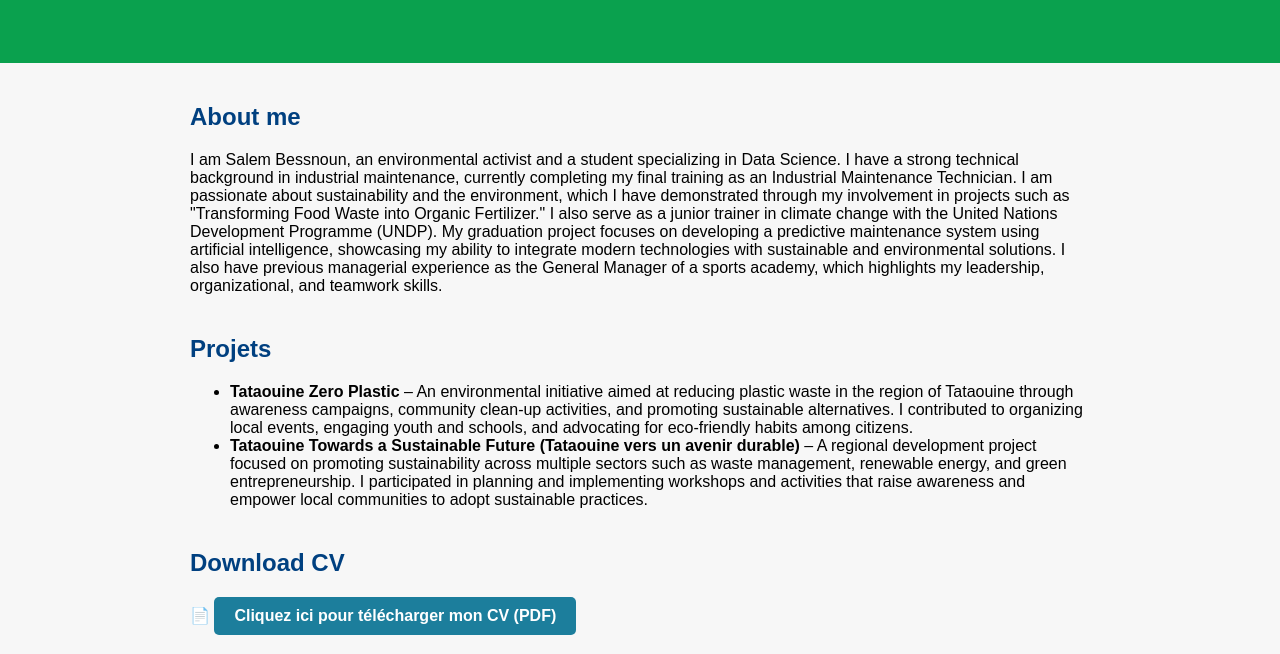
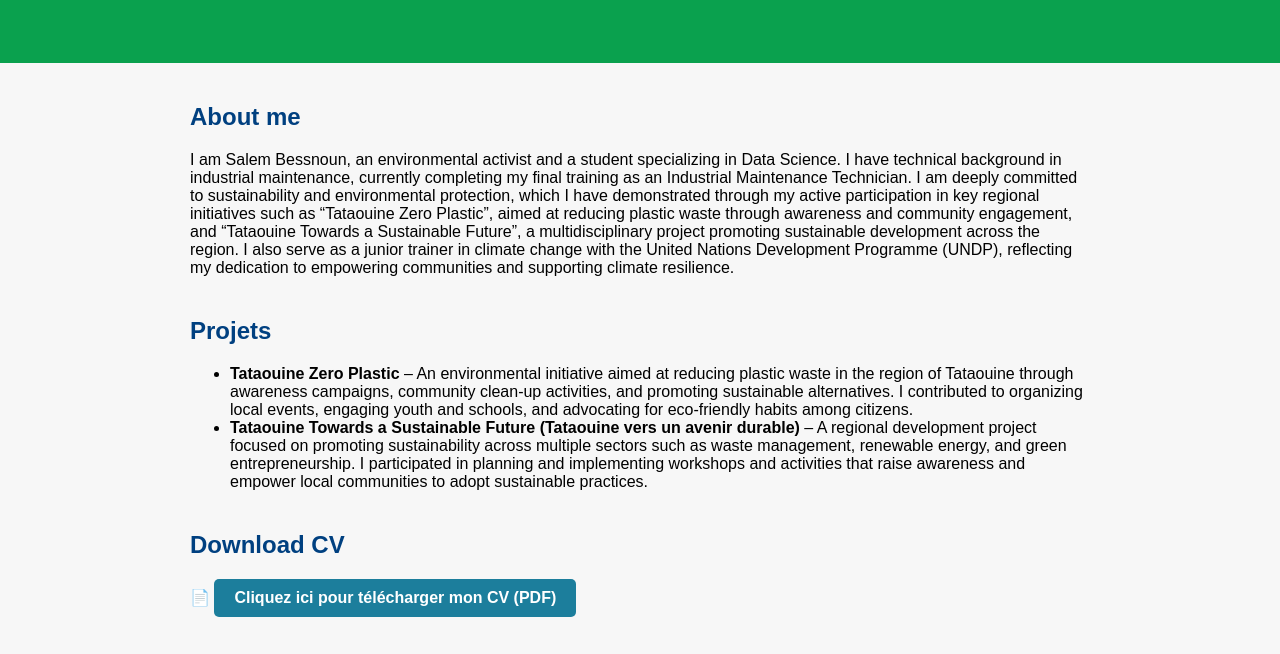
Before and after one commit to bessnoun-salem/portfolio-salem, a plain HTML site: page index.html in a window 1280 px wide. Shown: the part 142-796 px from the top of the page. Drawn offline with Linux system fonts and the light colour scheme.

Commit message:
Add files via upload

```diff
--- a/index.html
+++ b/index.html
@@ -69,7 +69,8 @@
 
   <section>
     <h2>About me</h2>
-    <p>I am Salem Bessnoun, an environmental activist and a student specializing in Data Science. I have a strong technical background in industrial maintenance, currently completing my final training as an Industrial Maintenance Technician. I am passionate about sustainability and the environment, which I have demonstrated through my involvement in projects such as "Transforming Food Waste into Organic Fertilizer." I also serve as a junior trainer in climate change with the United Nations Development Programme (UNDP). My graduation project focuses on developing a predictive maintenance system using artificial intelligence, showcasing my ability to integrate modern technologies with sustainable and environmental solutions. I also have previous managerial experience as the General Manager of a sports academy, which highlights my leadership, organizational, and teamwork skills.</p>
+    <p>I am Salem Bessnoun, an environmental activist and a student specializing in Data Science. I have  technical background in industrial maintenance, currently completing my final training as an Industrial Maintenance Technician. I am deeply committed to sustainability and environmental protection, which I have demonstrated through my active participation in key regional initiatives such as “Tataouine Zero Plastic”, aimed at reducing plastic waste through awareness and community engagement, and “Tataouine Towards a Sustainable Future”, a multidisciplinary project promoting sustainable development across the region. I also serve as a junior trainer in climate change with the United Nations Development Programme (UNDP), reflecting my dedication to empowering communities and supporting climate resilience.
+</p>
   </section>
 
   <section>
```
